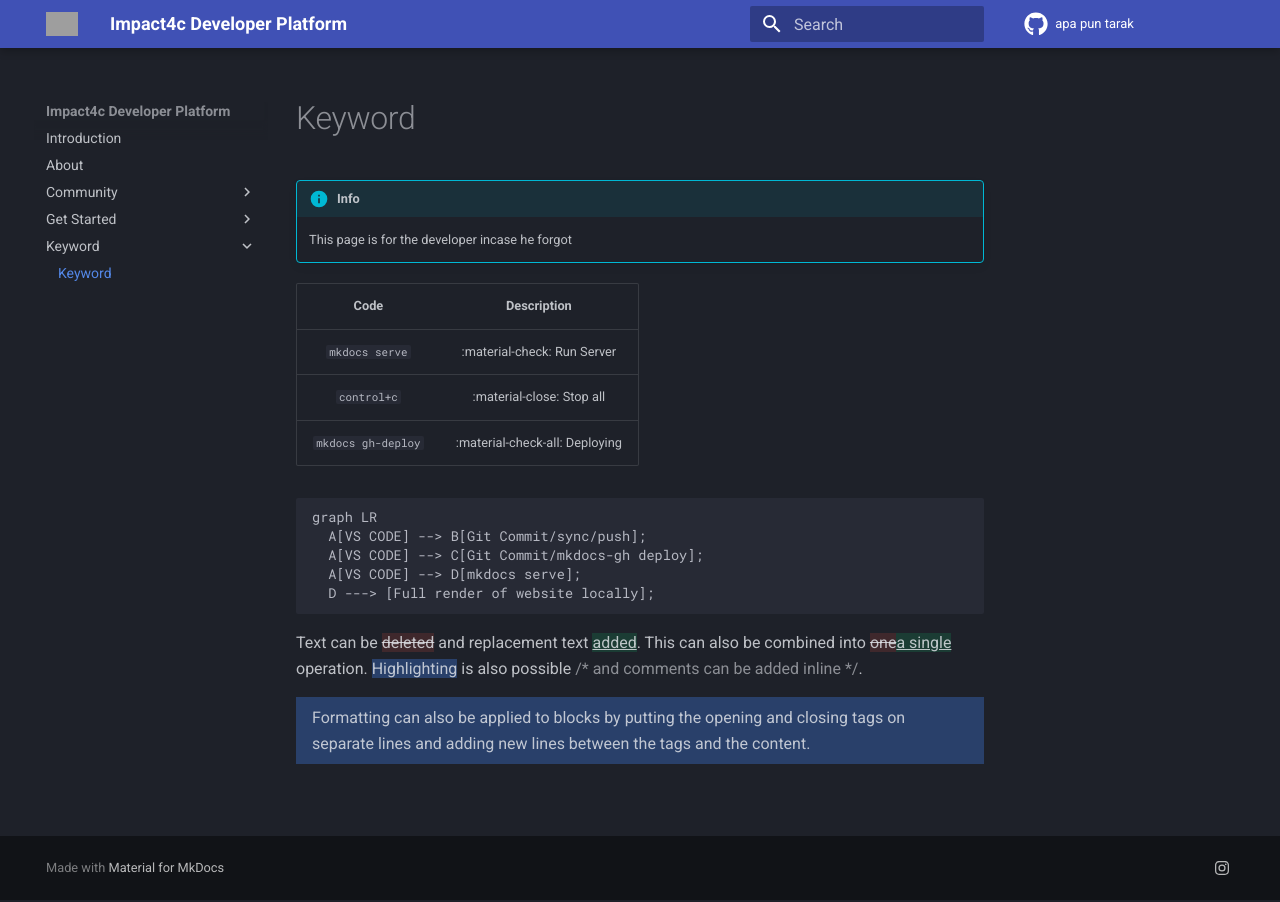
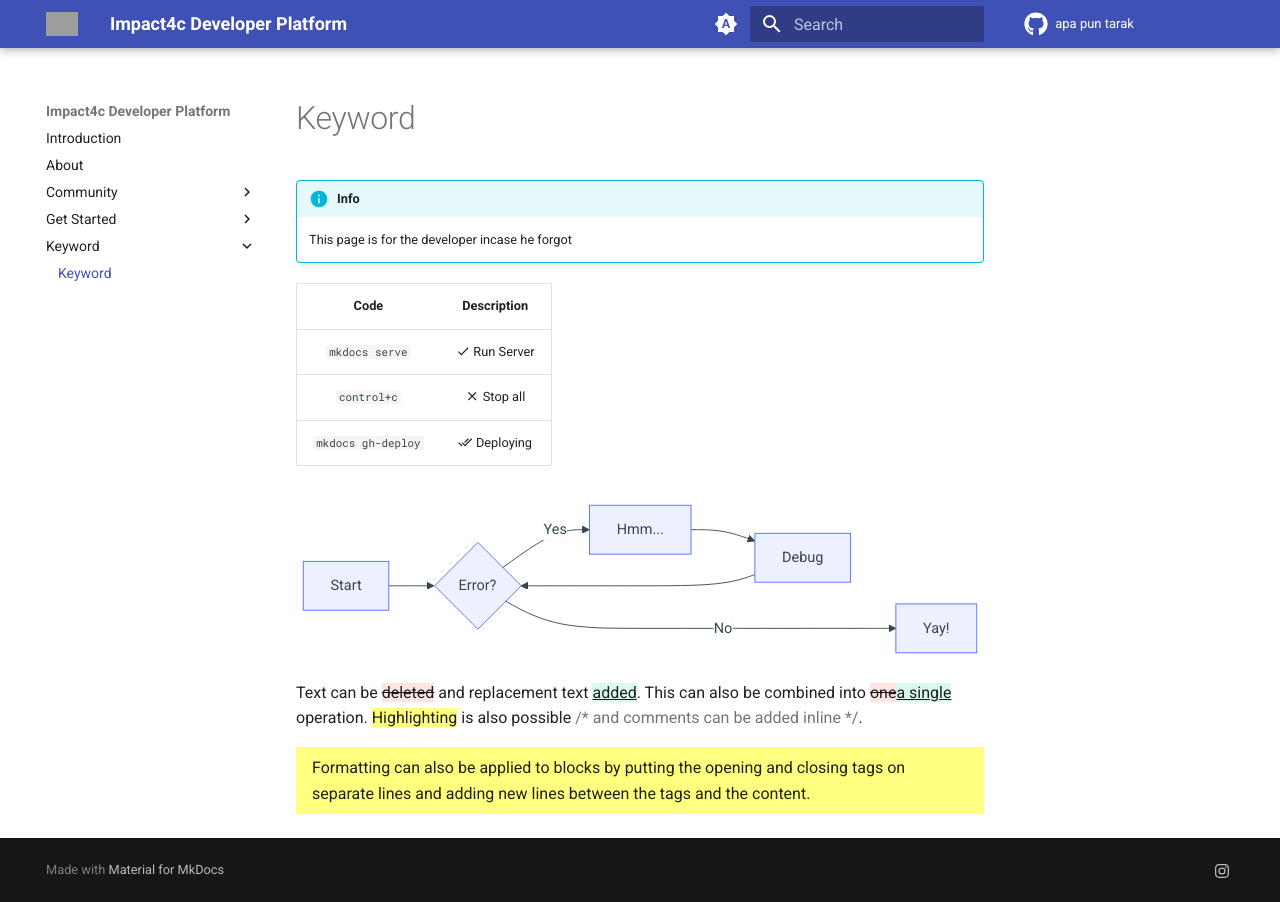
Before and after one commit to AmirulOm/impact4c-docs, an MkDocs documentation site: the page built from docs/Keyword/keyword.md, in a window 1280 px wide. Built offline with MkDocs 1.6.1 and Material for MkDocs 9.7.7, drawn with Linux system fonts in a browser that asks for light colours; comment, search, counter and statistics services are not loaded; grey boxes are pictures that could not be loaded.

Commit message:
fix yml extension and mermaid code

````diff
--- a/docs/Keyword/keyword.md
+++ b/docs/Keyword/keyword.md
@@ -12,14 +12,13 @@
 
 ``` mermaid
 graph LR
-  A[VS CODE] --> B[Git Commit/sync/push];
-  A[VS CODE] --> C[Git Commit/mkdocs-gh deploy];
-  A[VS CODE] --> D[mkdocs serve];
-  D ---> [Full render of website locally];
+  A[Start] --> B{Error?};
+  B -->|Yes| C[Hmm...];
+  C --> D[Debug];
+  D --> B;
+  B ---->|No| E[Yay!];
+```
 
-
-
-```
 
 Text can be {--deleted--} and replacement text {++added++}. This can also be
 combined into {~~one~>a single~~} operation. {==Highlighting==} is also
--- a/mkdocs.yml
+++ b/mkdocs.yml
@@ -28,11 +28,7 @@
   font:
     text: Roboto
   name: material
-  palette:
-    scheme: slate
-    primary: indigo
 
-    theme:
   icon:
     annotation: material/arrow-right-circle
     note: octicons/tag-16
@@ -53,53 +49,32 @@
   - attr_list
   - md_in_html
   - pymdownx.superfences
-
-markdown_extensions:
   - attr_list
   - pymdownx.emoji:
       emoji_index: !!python/name:materialx.emoji.twemoji
       emoji_generator: !!python/name:materialx.emoji.to_svg
-
-
-markdown_extensions:
   - admonition
   - pymdownx.details
   - pymdownx.superfences
-
-markdown_extensions:
   - tables
-
-markdown_extensions:
   - attr_list
   - pymdownx.emoji:
       emoji_index: !!python/name:materialx.emoji.twemoji
       emoji_generator: !!python/name:materialx.emoji.to_svg
-      :material-brightness-7:
-      :material-brightness-4:
-
-markdown_extensions:
   - pymdownx.superfences:
       custom_fences:
         - name: mermaid
           class: mermaid
           format: !!python/name:pymdownx.superfences.fence_code_format
-
-markdown_extensions:
   - admonition
   - pymdownx.details
   - pymdownx.superfences
-
-markdown_extensions:
   - tables
-
-markdown_extensions:
   - pymdownx.superfences:
       custom_fences:
         - name: mermaid
           class: mermaid
           format: !!python/name:pymdownx.superfences.fence_code_format
-
-markdown_extensions:
   - admonition
   - pymdownx.details
   - pymdownx.superfences
````
